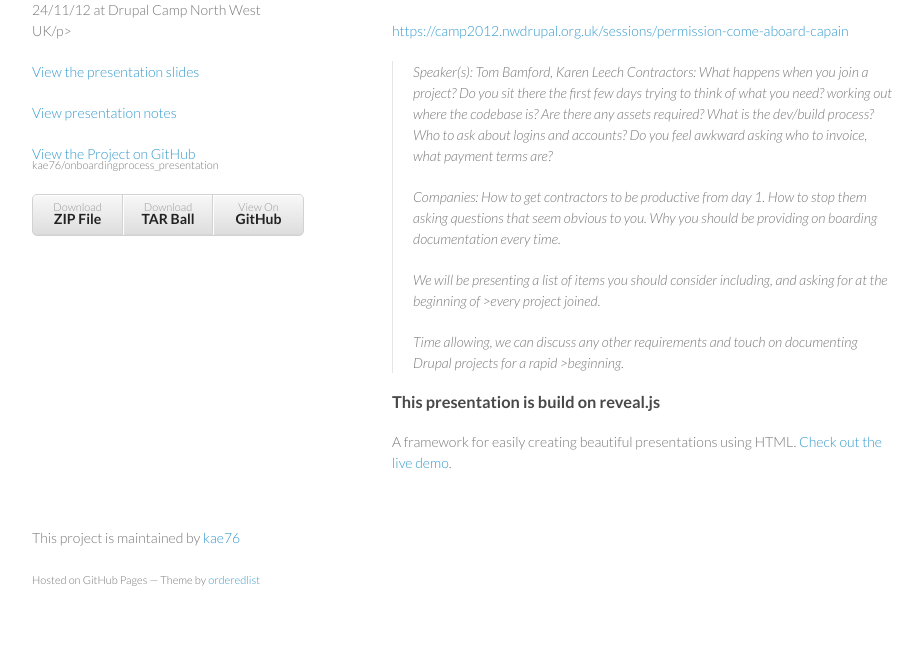
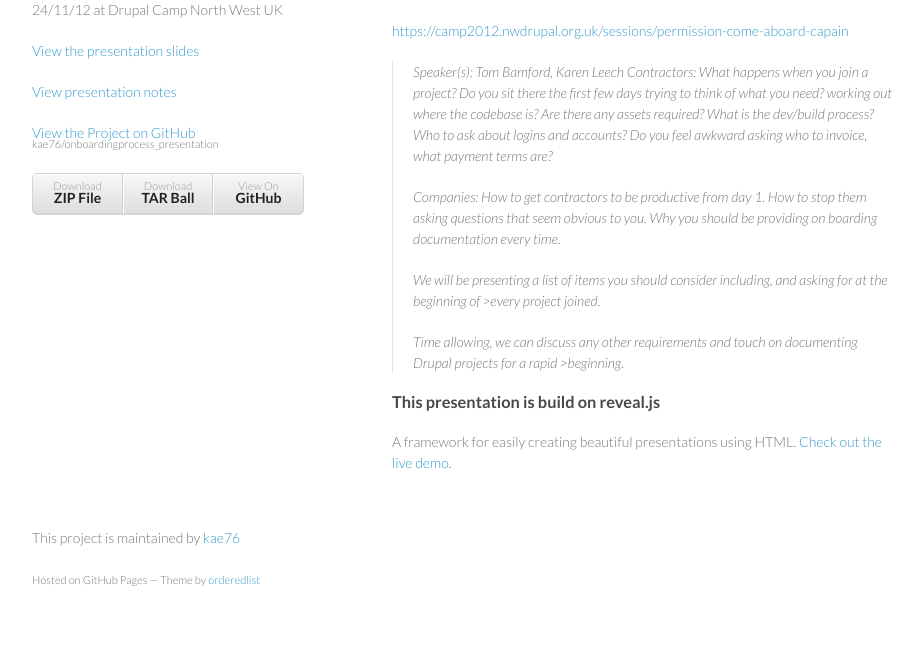
Before and after one commit to kae76/onboardingprocess_presentation, a plain HTML site: page index.html in a window 1280 px wide. Shown: the part 141-800 px from the top of the page, without its empty margins (178-1099 px from the left). Drawn offline with Linux system fonts and the light colour scheme.

Commit message:
close those tags!

```diff
--- a/index.html
+++ b/index.html
@@ -16,7 +16,7 @@
     <div class="wrapper">
       <header>
         <h1>On-boarding process presentation</h1>
-        <p>24/11/12 at Drupal Camp North West UK/p>
+        <p>24/11/12 at Drupal Camp North West UK</p>
 
         <p class="view"><a href="slides/index.html">View the presentation slides</a>
         <p class="view"><a href="slides/presentation_notes.html">View presentation notes</a>
```
